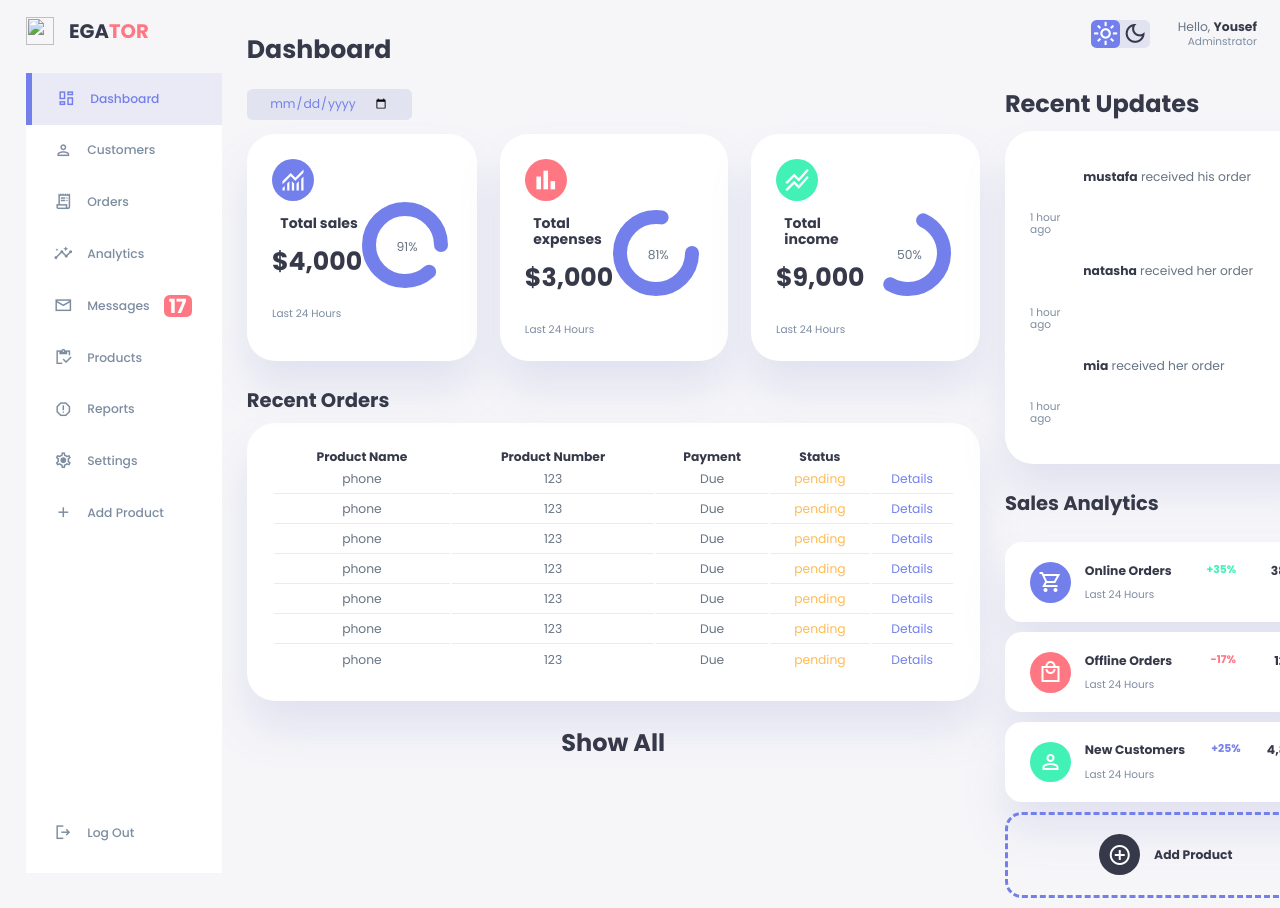
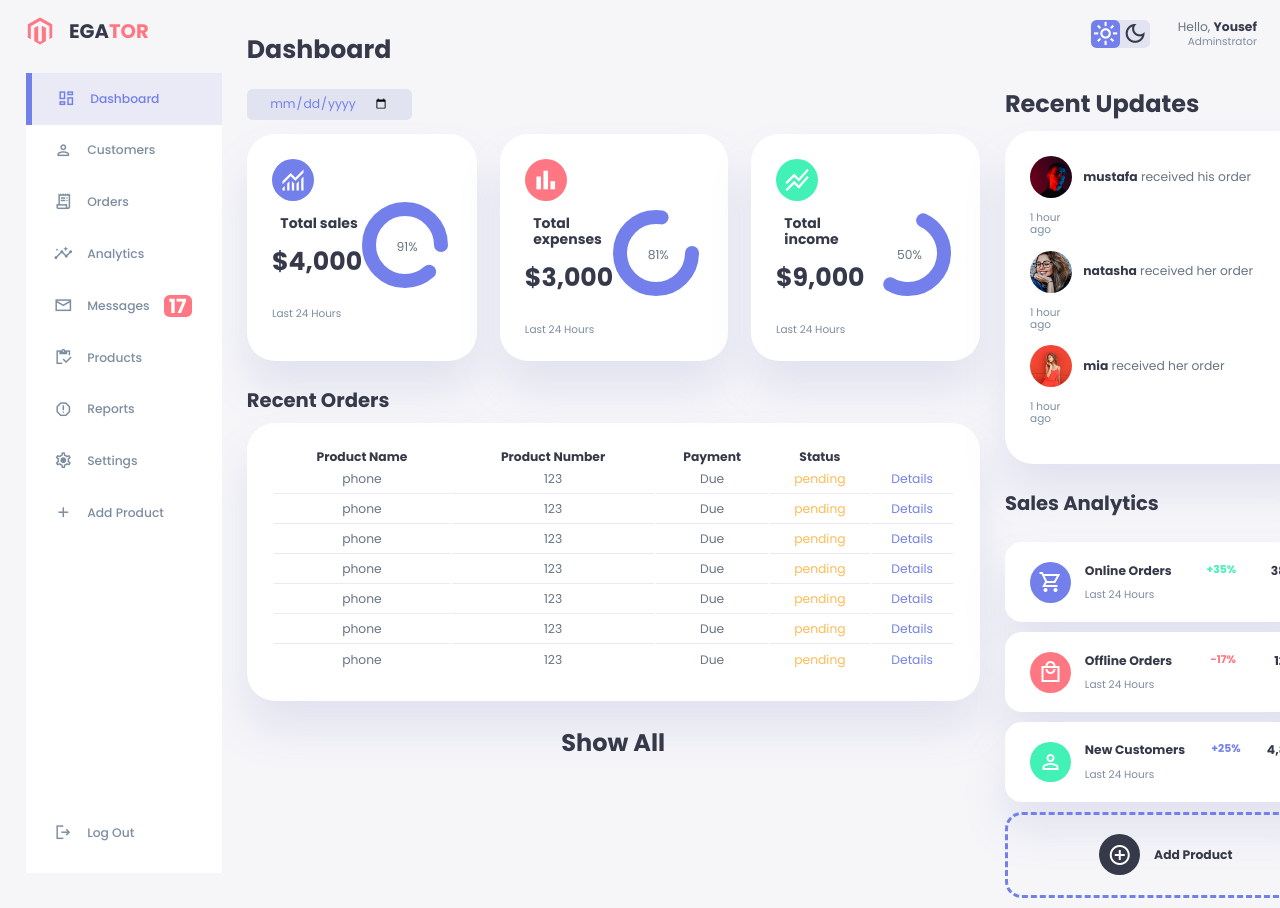
Before and after one commit to Yousefhashesh/Dashboard, a plain HTML site: page index.html in a window 1280 px wide. Shown: the top 908 px of the page. Drawn offline with nearby package versions, Linux system fonts and the light colour scheme; the site is published under a folder, as on GitHub Pages, so addresses that start at the root find nothing.

Commit message:
Update index.html

```diff
--- a/index.html
+++ b/index.html
@@ -17,7 +17,7 @@
   <aside>
     <div class="top">
       <div class="logo">
-        <img src="/images/logo.png" alt="">
+        <img src="images/logo.png" alt="">
         <h2>EGA<span class="special-span">TOR</span></h2>
       </div>
       <div class="close" id="close-btn">
@@ -240,7 +240,7 @@
       <small class="muted-text">Adminstrator</small>
     </div>
     <div class="profile-image">
-      <img src="/images/profile-1.jpg" alt="">
+      <img src="images/profile-1.jpg" alt="">
     </div>
   </div>
 </div>
@@ -251,7 +251,7 @@
   <div class="updates">
     <div class="update">
       <div class="profile-image">
-        <img src="/images/profile-2.jpg" alt="">
+        <img src="images/profile-2.jpg" alt="">
       </div>
       <div class="message">
         <p><b>mustafa</b> received his order</p>
@@ -260,7 +260,7 @@
     </div>
     <div class="update">
       <div class="profile-image">
-        <img src="/images/profile-3.jpg" alt="">
+        <img src="images/profile-3.jpg" alt="">
       </div>
       <div class="message">
         <p><b>natasha</b> received her order</p>
@@ -269,7 +269,7 @@
     </div>
     <div class="update">
       <div class="profile-image">
-        <img src="/images/profile-4.jpg" alt="">
+        <img src="images/profile-4.jpg" alt="">
       </div>
       <div class="message">
         <p><b>mia</b> received her order</p>
```
